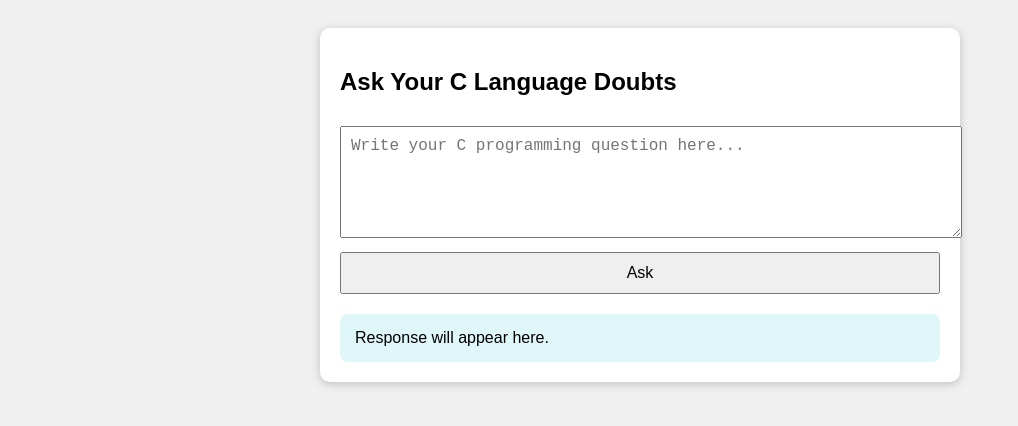
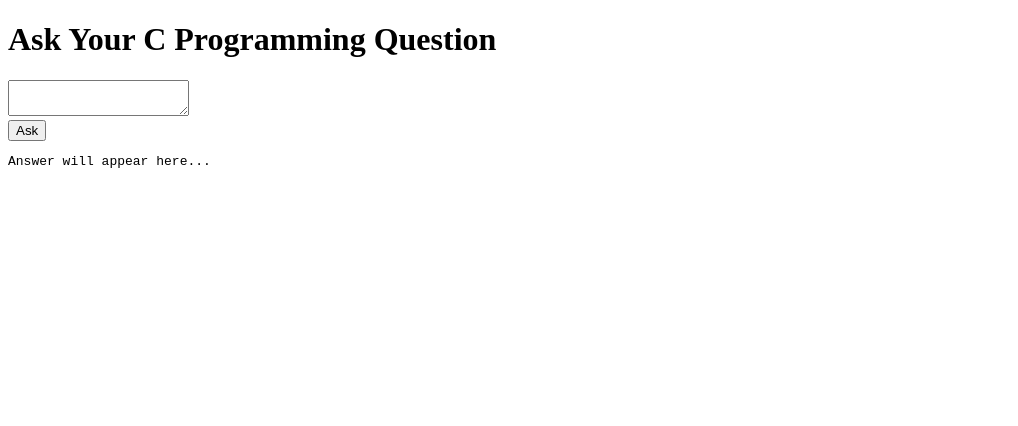
Before and after one commit to VJB5712/C-LANGUAGE-BOT, a plain HTML site: page index.html in a window 1280 px wide. Shown: the whole page, without its empty margins (0-1018 px from the left). Drawn offline with Linux system fonts and the light colour scheme.

Commit message:
index.html

```diff
--- a/index.html
+++ b/index.html
@@ -1,76 +1,24 @@
 <!DOCTYPE html>
-<html lang="en">
+<html>
 <head>
-  <meta charset="UTF-8">
-  <title>Ask C Programming Doubts</title>
-  <style>
-    body {
-      font-family: Arial, sans-serif;
-      background: #f0f0f0;
-      padding: 20px;
-    }
-    .container {
-      max-width: 600px;
-      background: white;
-      margin: auto;
-      padding: 20px;
-      border-radius: 10px;
-      box-shadow: 0 2px 10px rgba(0,0,0,0.2);
-    }
-    textarea, button {
-      width: 100%;
-      margin-top: 10px;
-      padding: 10px;
-      font-size: 16px;
-    }
-    #response {
-      margin-top: 20px;
-      background: #e0f7fa;
-      padding: 15px;
-      border-radius: 8px;
-      white-space: pre-wrap;
-    }
-  </style>
+  <title>Ask C Language Doubts</title>
 </head>
 <body>
-  <div class="container">
-    <h2>Ask Your C Language Doubts</h2>
-    <textarea id="question" rows="5" placeholder="Write your C programming question here..."></textarea>
-    <button onclick="askAI()">Ask</button>
-    <div id="response">Response will appear here.</div>
-  </div>
+  <h1>Ask Your C Programming Question</h1>
+  <textarea id="question"></textarea><br>
+  <button onclick="ask()">Ask</button>
+  <pre id="answer">Answer will appear here...</pre>
 
   <script>
-    async function askAI() {
-      const question = document.getElementById("question").value;
-      const responseBox = document.getElementById("response");
-
-      responseBox.innerText = "Thinking...";
-
-      const API_KEY = "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"; // <<< Replace this!
-
-      try {
-        const response = await fetch("https://api.openai.com/v1/chat/completions", {
-          method: "POST",
-          headers: {
-            "Content-Type": "application/json",
-            "Authorization": `Bearer ${API_KEY}`
-          },
-          body: JSON.stringify({
-            model: "gpt-3.5-turbo",
-            messages: [
-              { role: "system", content: "You are an expert in the C programming language. Answer clearly." },
-              { role: "user", content: question }
-            ]
-          })
-        });
-
-        const data = await response.json();
-        responseBox.innerText = data.choices[0].message.content;
-      } catch (error) {
-        responseBox.innerText = "Error connecting to OpenAI.";
-        console.error(error);
-      }
+    async function ask() {
+      const q = document.getElementById("question").value;
+      const res = await fetch("https://your-backend-url.onrender.com/ask", {
+        method: "POST",
+        headers: { "Content-Type": "application/json" },
+        body: JSON.stringify({ question: q })
+      });
+      const data = await res.json();
+      document.getElementById("answer").innerText = data.answer;
     }
   </script>
 </body>
```
